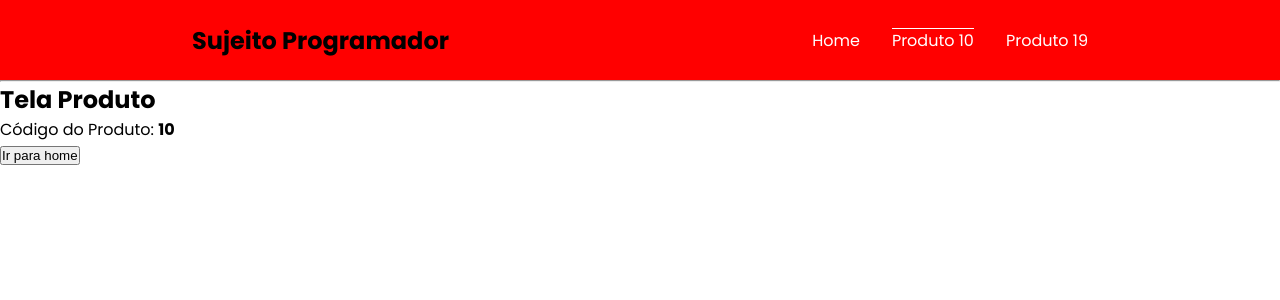
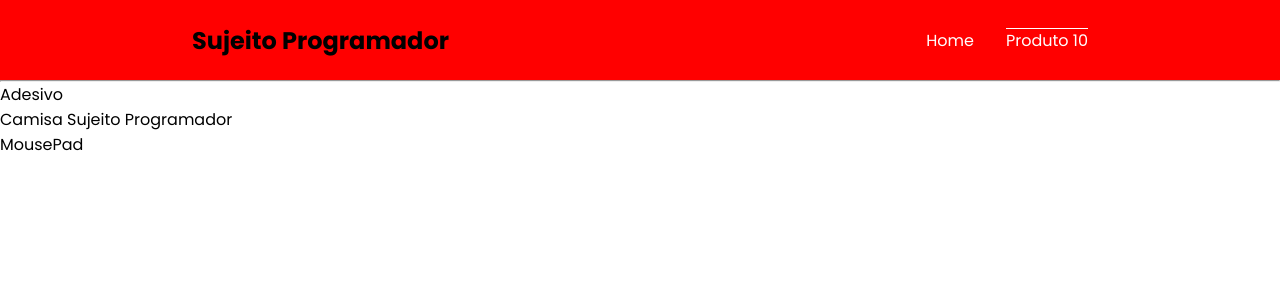
Before and after one commit to PedroMakengo/aprendendo-rotas, a Vue app: page /#/produto/10 in a window 1280 px wide. Shown: the top 300 px of the page. Built offline with nearby package versions, Linux system fonts and the light colour scheme.

Commit message:
Trabalhando

```diff
--- a/src/components/Header.vue
+++ b/src/components/Header.vue
@@ -10,11 +10,6 @@
         <li>
           <router-link to="/produto/10" active-class="ativo"
             >Produto 10</router-link
-          >
-        </li>
-        <li>
-          <router-link to="/produto/19" active-class="ativo"
-            >Produto 19</router-link
           >
         </li>
       </ul>
--- /dev/null
+++ b/src/pages/Produto/MeusProdutos.vue
@@ -0,0 +1,16 @@
+<!-- eslint-disable vue/multi-word-component-names -->
+<template>
+  <div id="meus-produtos" class="produto">
+    <ul>
+      <li>Adesivo</li>
+      <li>Camisa Sujeito Programador</li>
+      <li>MousePad</li>
+    </ul>
+  </div>
+</template>
+
+<script>
+export default {};
+</script>
+
+<style scoped></style>
--- a/src/router/index.js
+++ b/src/router/index.js
@@ -1,6 +1,7 @@
 import { createRouter, createWebHashHistory } from "vue-router";
 import Home from "../pages/Home.vue";
-import Produto from "../pages/Produto.vue";
+import Produto from "../pages/Produto";
+import MeusProdutos from "../pages/Produto/MeusProdutos.vue";
 
 const routes = [
   {
@@ -14,6 +15,12 @@
     component: Produto,
     props: true, // Parametros serão passados via propriedade
   },
+  {
+    path: "/produto/:id",
+    name: "Produto",
+    component: MeusProdutos,
+    props: true,
+  },
 ];
 
 const router = createRouter({
```
Also changed, not shown: src/pages/Produto/Detalhe.vue (added), src/pages/Produto/index.vue (renamed from src/pages/Produto.vue).
